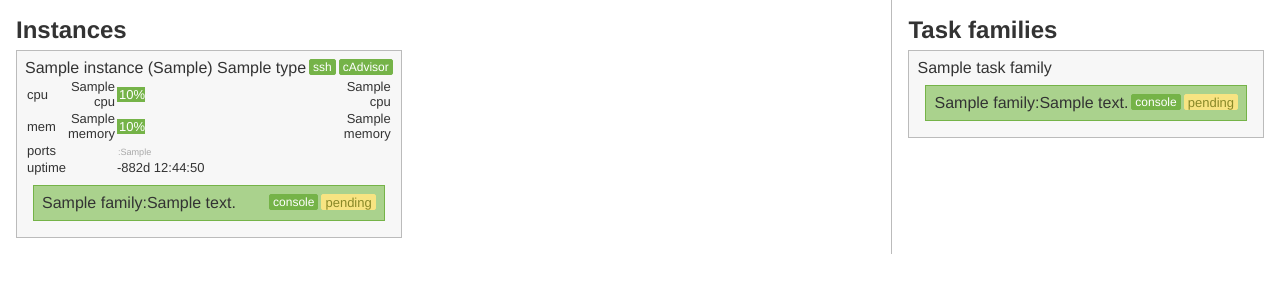
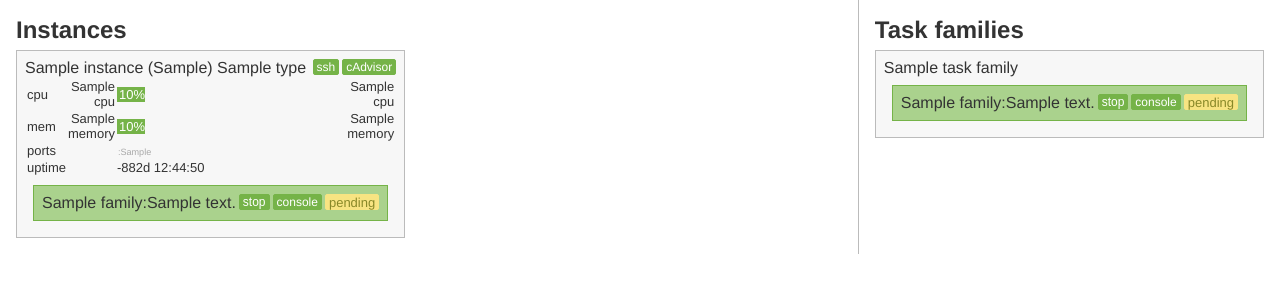
Before and after one commit to BusinessOptics/gryphon, a Flask app: template gryphon/templates/cluster.html in a window 1280 px wide. Shown: the part 32-332 px from the top of the page. Run offline with Flask 2, Linux system fonts and the light colour scheme; the template is opened without the code that fills it: most values are stand-ins (such as "Sample title", 1, 10 or a date in 2020); some libraries are stand-ins or nearby versions.

Commit message:
Add convinient stop task button

```diff
--- a/gryphon/app.py
+++ b/gryphon/app.py
@@ -65,6 +65,13 @@ def ssh_parameters():
                            region=region)
 
 
+@app.route('/cluster/<cluster_name>/stop/<path:task_arn>')
+def stop_task(cluster_name, task_arn):
+    cluster = Cluster(name=cluster_name)
+    cluster.stop_task(task_arn)
+    return redirect("/cluster/{}/".format(cluster_name))
+
+
 @app.route("/cli/exec/<cluster_name>/<container>")
 def cli_exec(cluster_name, container):
     task_arn, ip = get_exec_info(cluster_name, container)
--- a/gryphon/aws_classes.py
+++ b/gryphon/aws_classes.py
@@ -262,6 +262,12 @@ class Cluster:
         self.tasks = sorted(tasks.values(), key=lambda x: x.definition.family.name)
         self.task_families = sorted(task_families.values(), key=lambda x: x.name)
 
+    def stop_task(self, task_arn):
+        response = ecs.stop_task(
+            cluster=self.name,
+            task=task_arn,
+            reason='Task stopped by user (gryphon)'
+        )
 
 class Task:
     def __init__(self, arn=None, definition=None, containers=None,
--- a/gryphon/templates/task.html
+++ b/gryphon/templates/task.html
@@ -5,7 +5,11 @@
   </div>
   {% endif %}
   {{task.definition.family.name}}:{{task.definition.revision}}
+
+
   <a class='action' target='_blank' href="https://console.aws.amazon.com/ecs/home?region={{region}}#/clusters/{{cluster.name}}/tasks/{{task.arn[-36:]}}">console</a>
+
+  <button class='action' onclick="stopTask('{{cluster.name}}', '{{task.arn}}')">stop</button>
 
   <ul class='container-list'>
     {% for container in task.containers %}
--- a/gryphon/templates/template.html
+++ b/gryphon/templates/template.html
@@ -95,8 +95,14 @@
       }
     }
 
+    function stopTask(cluster, task) {
+      if (confirm("Are you sure you want to kill this task?")) {
+        location = "/cluster/"+cluster+"/stop/"+task;
+      }
+    }
+
     function ssh(ip) {
-      var command = "ssh " + ip;
+      var command = "ssh " + sshArgs + ip;
       generatePicoModal(command, "2em", false).show();
     }
 
```
Also changed, not shown: 1 other file.
